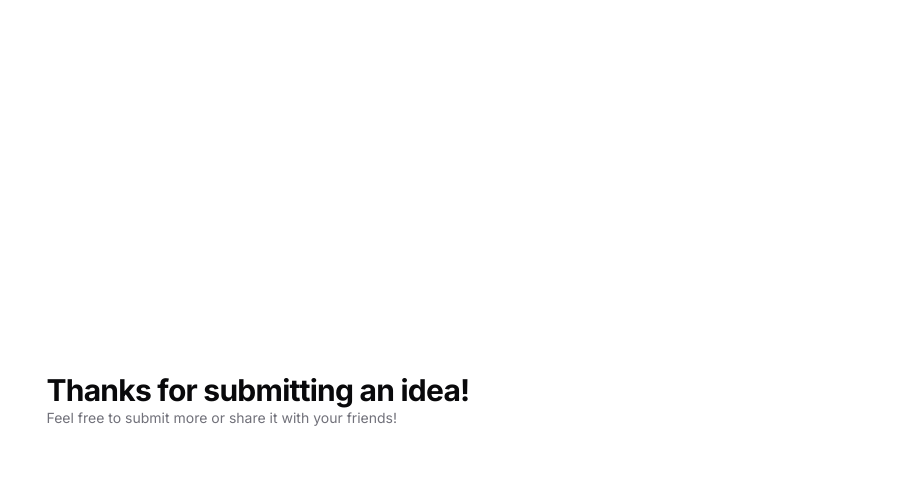
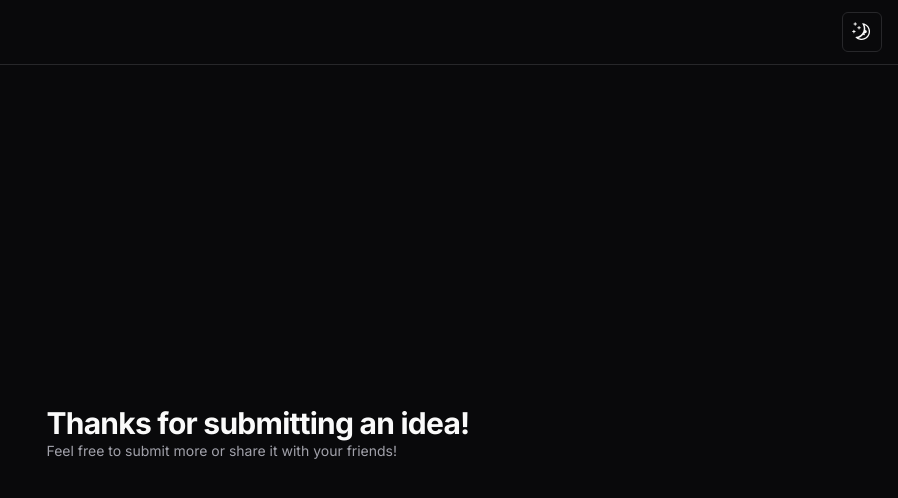
Before and after one commit to Christie-Leung/game-night-discord-bot, a Next.js app: page /thankyou in a window 1280 px wide. Shown: the top 498 px of the page, without its empty margins (382-1280 px from the left). Built offline with nearby package versions, Linux system fonts and the light colour scheme.

Commit message:
add theme and date fixes

```diff
--- a/app/(admin)/admin/(routes)/group/[groupId]/event/[eventId]/page.tsx
+++ b/app/(admin)/admin/(routes)/group/[groupId]/event/[eventId]/page.tsx
@@ -4,7 +4,7 @@ import { createClient } from "@/utils/supabase/client";
 import toast from "react-hot-toast";
 import { RequestClient } from "../../request/components/client";
 import { RequestGroupColumn } from "../../request/components/column";
-import { format } from "date-fns";
+import { format, parseISO } from "date-fns";
 
 const EventDetailPage = async ({ params }: {
     params: { eventId: string, groupId: string }
@@ -45,7 +45,7 @@ const EventDetailPage = async ({ params }: {
             groupId: item.groupId,
             name: item.name,
             type: item.type,
-            createdAt: format(item.created_at, "MMMM do, yyyy"),
+            createdAt: format(parseISO(item.created_at), "MMMM do, yyyy"),
         }));
     }
 
--- a/app/(admin)/admin/(routes)/group/[groupId]/page.tsx
+++ b/app/(admin)/admin/(routes)/group/[groupId]/page.tsx
@@ -1,4 +1,4 @@
-import { format } from "date-fns";
+import { format, parseISO } from "date-fns";
 import { createClient } from "@/utils/supabase/client";
 import { auth } from "@clerk/nextjs";
 import { EventClient } from "./components/client";
@@ -31,7 +31,7 @@ const EventsPage = async ({ params }: {
       name: item.name,
       description: item.description,
       groupId: params.groupId,
-      eventDate: format(item.event_date, "MMMM do, yyyy"),
+      eventDate: format(parseISO(events[0].event_date), "MMMM do, yyyy"),
       location: item.location,
     }));
   }
@@ -48,7 +48,7 @@ const EventsPage = async ({ params }: {
       groupId: item.groupId,
       name: item.name,
       type: item.type,
-      createdAt: format(item.created_at, "MMMM do, yyyy"),
+      createdAt: format(parseISO(item.created_at), "MMMM do, yyyy"),
     }));
   }
 
--- a/app/(admin)/admin/(routes)/group/[groupId]/request/page.tsx
+++ b/app/(admin)/admin/(routes)/group/[groupId]/request/page.tsx
@@ -1,4 +1,4 @@
-import { format } from "date-fns";
+import { format, parseISO } from "date-fns";
 import { createClient } from "@/utils/supabase/client";
 import { RequestClient } from "./components/client";
 import { RequestGroupColumn } from "./components/column";
@@ -23,7 +23,7 @@ const RequestsPage = async ({ params }: {
       groupId: item.groupId,
       name: item.name,
       type: item.type,
-      createdAt: format(item.created_at, "MMMM do, yyyy"),
+      createdAt: format(parseISO(item.created_at), "MMMM do, yyyy"),
     }));
 }
     console.log(formattedGroups);
--- a/app/(admin)/admin/(routes)/page.tsx
+++ b/app/(admin)/admin/(routes)/page.tsx
@@ -1,4 +1,4 @@
-import { format } from "date-fns";
+import { format, parseISO } from "date-fns";
 import { createClient } from "@/utils/supabase/client";
 import { auth } from "@clerk/nextjs";
 import { GroupColumn } from "./components/columns";
@@ -26,7 +26,7 @@ const GroupsPage = async () => {
     formattedGroups = group.map((item) => ({
       uuid: item.uuid,
       name: item.name,
-      createdAt: format(item.created_at, "MMMM do, yyyy"),
+      createdAt: format(parseISO(item.created_at), "MMMM do, yyyy"),
     }));
 }
 
--- a/app/(public)/event/[eventId]/page.tsx
+++ b/app/(public)/event/[eventId]/page.tsx
@@ -1,7 +1,7 @@
 import { createClient } from "@/utils/supabase/client";
 import toast from "react-hot-toast";
 import { redirect } from 'next/navigation';
-import { format } from "date-fns";
+import { format, parseISO } from "date-fns";
 import { clerkClient } from "@clerk/nextjs";
 import EventCard from "./components/event-card";
 
@@ -22,7 +22,7 @@ const IdeasPage = async ({ params }: {
             id: item.id,
             name: item.name,
             description: item.description,
-            eventDate: format(item.event_date, "MMMM do, yyyy"),
+            eventDate: format(parseISO(item.event_date), "MMMM do, yyyy"),
             location: item.location,
             groupId: item.groupId,
         }))[0]
--- a/app/(public)/layout.tsx
+++ b/app/(public)/layout.tsx
@@ -1,3 +1,5 @@
+import { ThemeToggle } from "@/components/ui/theme-toggle"
+
 export default async function PublicLayout({
   children
 }: {
@@ -5,8 +7,15 @@ export default async function PublicLayout({
 }) {
 
   return (
-    <>
-      {children}
-    </>
+    <div className="flex flex-col h-full">
+        <div className="border-b">
+        <div className="flex h-16 items-center px-4">
+            <div className="ml-auto flex items-center space-x-4">
+                <ThemeToggle />
+            </div>
+        </div>
+        </div>
+        {children}
+    </div>
   )
 }
--- a/app/(public)/thankyou/page.tsx
+++ b/app/(public)/thankyou/page.tsx
@@ -2,7 +2,7 @@ import { Heading } from "@/components/ui/heading";
 
 const ThankYouPage = () => {
     return (
-        <div className="w-full h-full flex items-center justify-center">
+        <div className="w-full grow flex items-center justify-center">
             <Heading
                 title="Thanks for submitting an idea!"
                 description="Feel free to submit more or share it with your friends!"
--- a/app/layout.tsx
+++ b/app/layout.tsx
@@ -5,6 +5,7 @@ import { ClerkProvider } from '@clerk/nextjs'
 import './globals.css'
 import { ModalProvider } from '@/providers/modal-provider'
 import { ToasterProvider } from '@/providers/toast-provider'
+import { ThemeProvider } from '@/providers/theme-providers'
 
 const inter = Inter({ subsets: ['latin'] })
 
@@ -22,9 +23,16 @@ export default function RootLayout({
     <ClerkProvider>
       <html lang="en">
         <body className={inter.className}>
-          <ToasterProvider />
-          <ModalProvider />
-          {children}
+          <ThemeProvider
+            attribute="class"
+            defaultTheme='dark'
+            enableSystem
+            disableTransitionOnChange
+          >
+            <ToasterProvider />
+            <ModalProvider />
+            {children}
+          </ThemeProvider>
           </body>
       </html>
     </ClerkProvider>
--- a/components/navbar.tsx
+++ b/components/navbar.tsx
@@ -3,19 +3,12 @@
 import { UserButton } from "@clerk/nextjs";
 
 import { Button } from "./ui/button";
-import { redirect, usePathname } from "next/navigation";
 import Link from "next/link";
+import { ThemeToggle } from "./ui/theme-toggle";
 
 const NavBar = ({ userId }: {
   userId: string | null
 }) => {
-
-  const pathname = usePathname();
-  console.log(pathname)
-  const onClick = () => {
-    console.log("clicked");
-    window.location.replace('/sign-in');
-  }
 
   return (
     <div className="border-b">
@@ -28,14 +21,17 @@ const NavBar = ({ userId }: {
           >Home
           </Link>
         }
-        { userId ? <div className="ml-auto flex items-center space-x-4">
+        <div className="ml-auto flex items-center space-x-4">
+        { userId ?
           <UserButton afterSignOutUrl="/"/>
+        :
+        <>
+          <Button variant="outline" onClick={() =>  window.location.replace('/sign-in')}>Log In</Button>
+          <Button onClick={() =>  window.location.replace('/sign-in')}>Sign Up</Button>
+        </>
+        }
+        <ThemeToggle />
         </div>
-        :
-        <div className="ml-auto flex items-center space-x-4">
-          <Button variant="outline" onClick={onClick}>Log In </Button>
-          <Button onClick={onClick}>Sign Up </Button>
-        </div>}
       </div>
     </div>
    );
--- /dev/null
+++ b/components/ui/theme-toggle.tsx
@@ -0,0 +1,40 @@
+"use client"
+
+import * as React from "react"
+import { MoonIcon, SunIcon } from "@radix-ui/react-icons"
+import { useTheme } from "next-themes"
+
+import { Button } from "@/components/ui/button"
+import {
+  DropdownMenu,
+  DropdownMenuContent,
+  DropdownMenuItem,
+  DropdownMenuTrigger,
+} from "@/components/ui/dropdown-menu"
+
+export function ThemeToggle() {
+  const { setTheme } = useTheme()
+
+  return (
+    <DropdownMenu>
+      <DropdownMenuTrigger asChild>
+        <Button variant="outline" size="icon">
+          <SunIcon className="h-[1.2rem] w-[1.2rem] rotate-0 scale-100 transition-all dark:-rotate-90 dark:scale-0" />
+          <MoonIcon className="absolute h-[1.2rem] w-[1.2rem] rotate-90 scale-0 transition-all dark:rotate-0 dark:scale-100" />
+          <span className="sr-only">Toggle theme</span>
+        </Button>
+      </DropdownMenuTrigger>
+      <DropdownMenuContent align="end">
+        <DropdownMenuItem onClick={() => setTheme("light")}>
+          Light
+        </DropdownMenuItem>
+        <DropdownMenuItem onClick={() => setTheme("dark")}>
+          Dark
+        </DropdownMenuItem>
+        <DropdownMenuItem onClick={() => setTheme("system")}>
+          System
+        </DropdownMenuItem>
+      </DropdownMenuContent>
+    </DropdownMenu>
+  )
+}
--- /dev/null
+++ b/providers/theme-providers.tsx
@@ -0,0 +1,9 @@
+"use client"
+
+import * as React from "react"
+import { ThemeProvider as NextThemesProvider } from "next-themes"
+import { type ThemeProviderProps } from "next-themes/dist/types"
+
+export function ThemeProvider({ children, ...props }: ThemeProviderProps) {
+  return <NextThemesProvider {...props}>{children}</NextThemesProvider>
+}
```
Also changed, not shown: app/(public)/request/[inviteId]/page.tsx (+4 -6 lines).
